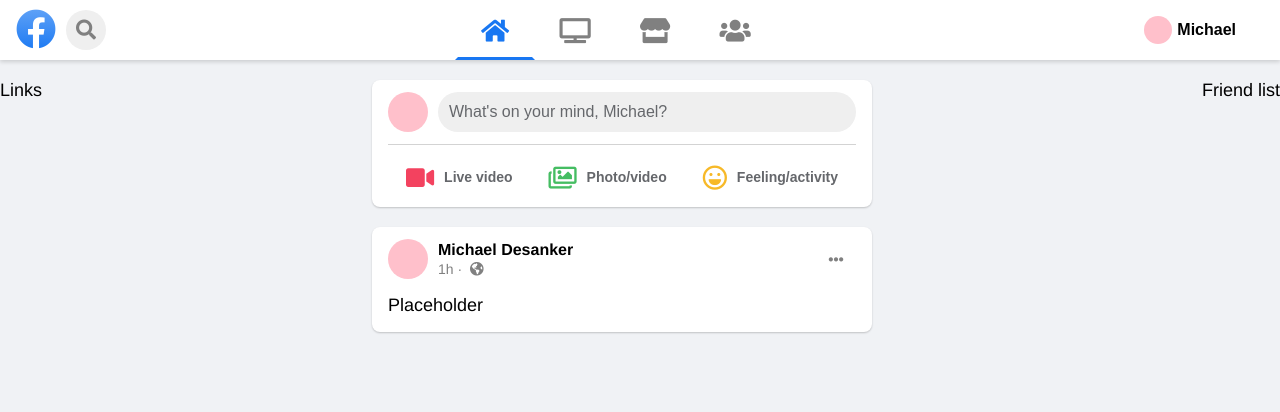
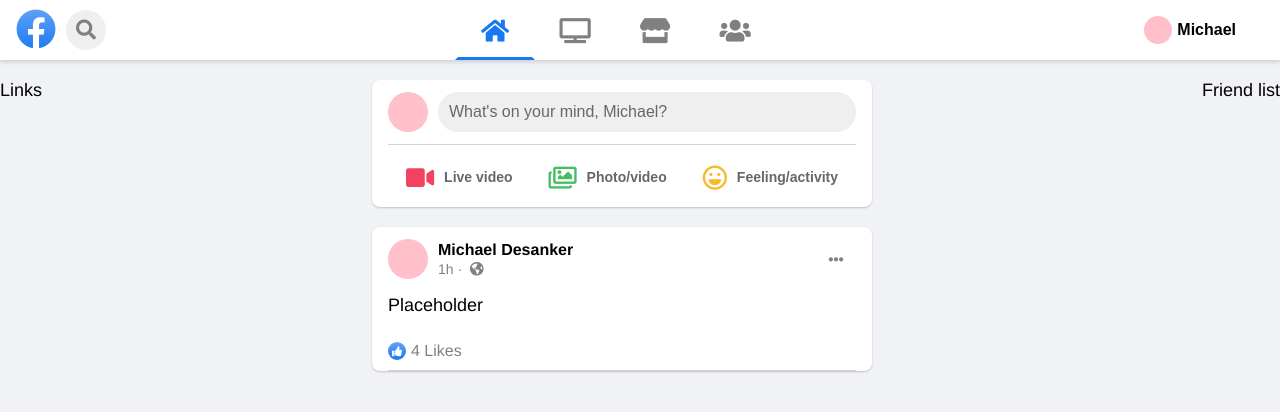
Before and after one commit to mdesanker/facebook-clone, a React (Create React App) app: page / in a window 1280 px wide. Shown: the top 412 px of the page. Built offline with nearby package versions, Linux system fonts and the light colour scheme.

Commit message:
Add like counter to post

```diff
--- a/src/components/views/home/post/Post.js
+++ b/src/components/views/home/post/Post.js
@@ -1,12 +1,14 @@
 import Card from "../../../elements/Card";
 import PostContent from "./PostContent";
 import PostHeader from "./PostHeader";
+import PostReactions from "./PostReactions";
 
 const Post = () => {
   return (
     <Card width="500px" padding="0" feed>
       <PostHeader />
       <PostContent>Placeholder</PostContent>
+      <PostReactions />
     </Card>
   );
 };
--- /dev/null
+++ b/src/components/views/home/post/PostReactions.js
@@ -0,0 +1,47 @@
+import styled from "styled-components";
+
+const PostReactions = () => {
+  return (
+    <ReactionWrapper>
+      <Counter>
+        <Likes>
+          <i className="fas fa-thumbs-up" />
+          <p>4 Likes</p>
+        </Likes>
+      </Counter>
+    </ReactionWrapper>
+  );
+};
+
+const Likes = styled.div`
+  display: flex;
+  align-items: center;
+  gap: 5px;
+
+  & i {
+    height: 18px;
+    width: 18px;
+    display: flex;
+    justify-content: center;
+    align-items: center;
+    font-size: 10px;
+    color: white;
+    padding: 1px;
+    border-radius: 50%;
+    background: ${({ theme }) => theme.gradients.primaryGradient};
+  }
+`;
+
+const Counter = styled.div`
+  padding: 10px 0;
+  margin: 0 16px;
+  color: gray;
+  font-size: 16px;
+  border-bottom: 1px solid lightgray;
+`;
+
+const ReactionWrapper = styled.div`
+  width: 100%;
+`;
+
+export default PostReactions;
--- a/src/themes/Theme.js
+++ b/src/themes/Theme.js
@@ -12,6 +12,9 @@
   icons: {
     ellipsis: <i className="fas fa-ellipsis-h" />,
   },
+  gradients: {
+    primaryGradient: "linear-gradient(to bottom, #60a2f7, #1877f2)",
+  },
 };
 
 export default Theme;
```
